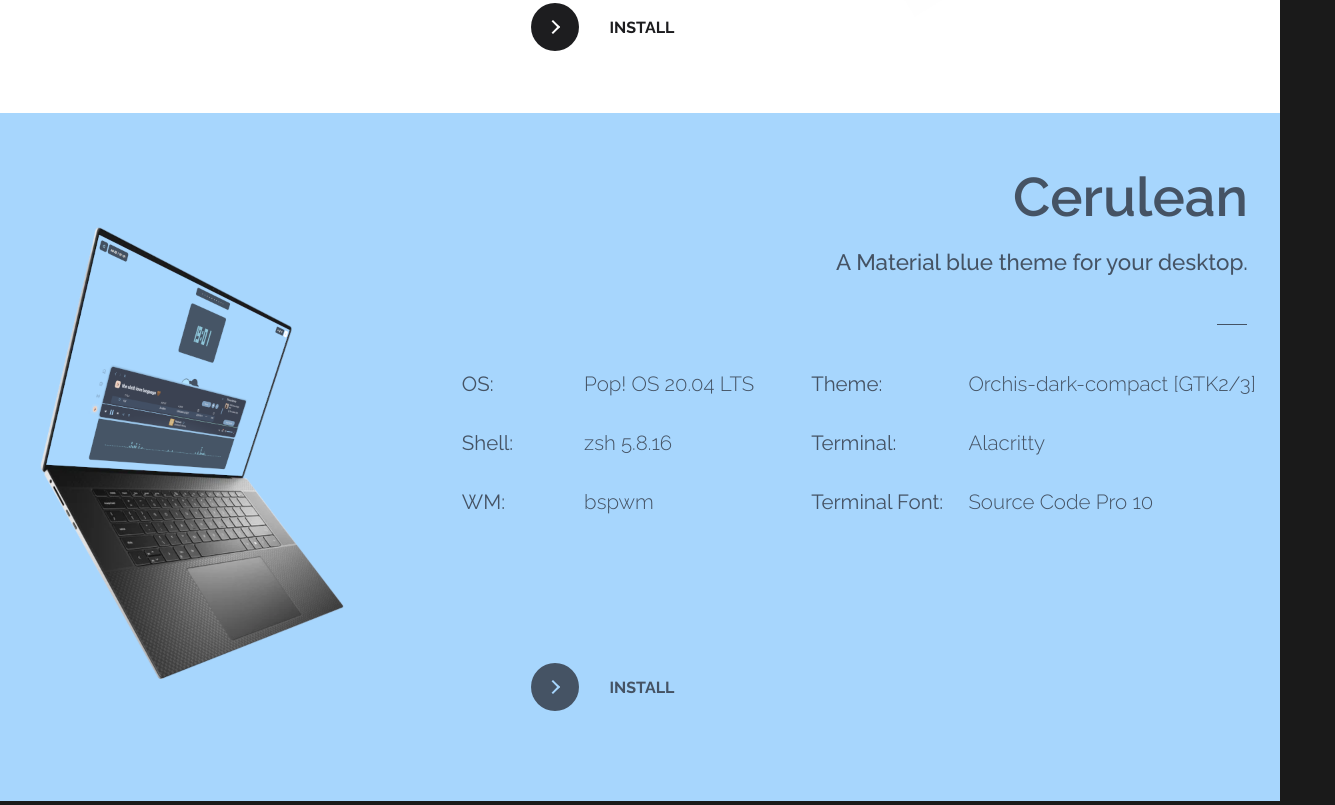
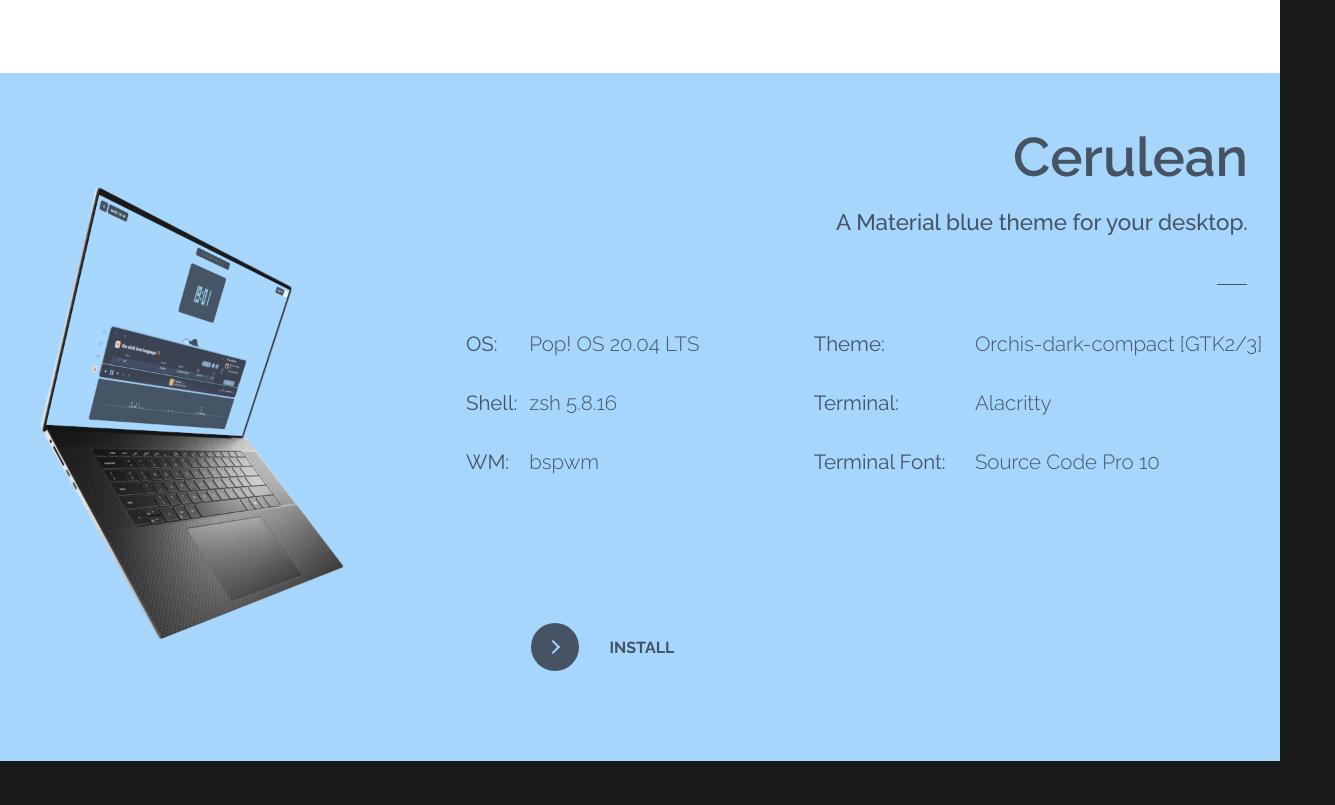
Before and after one commit to VaughnValle/nixlabs, a plain HTML site: page index.html in a window 1280 px wide. Shown: the part 1285-2090 px from the top of the page, 1335 px wide, since content can reach past the window. After the commit the page ends 2050 px from the top, so only its background shows below. Drawn offline with Linux system fonts and the light colour scheme.

Commit message:
Updated CSS: fixed content resizing and install button dynamic pos.

```diff
--- a/styles/style.css
+++ b/styles/style.css
@@ -111,8 +111,8 @@ nav a {
    transition: opacity 100ms ease-in-out;
 }
 
-nava: hover {
-   color: ;
+nav a:hover {
+   color: white;
 }
 
 .nav-toggle {
@@ -341,7 +341,7 @@ hr {
    object-fit: cover;
    width: 100%;
    height: 100%;
-   padding-top: 150px;
+   padding-top: 110px;
 }
 
 .setupbox {
@@ -392,7 +392,7 @@ body {
 
 .bt-cont {
    position: absolute;
-   top: 84%;
+   top: 86%;
    left: 37%;
 }
 
@@ -583,7 +583,9 @@ button:hover .button-text {
 }
 
 #cerbox {
-   left: -89%;
+   float: right;
+   margin-right: -2%;
+   width: 190%;
 }
 
 .infobox-bold h4,
@@ -623,6 +625,27 @@ button:hover .button-text {
    position: absolute;
    left: 58%;
 }
+
+#cerbox .infobox {
+   left: 8%;
+}
+
+#cerbox #add-bold {
+   left: 44%;
+}
+
+#cerbox #ad h4 {
+   position: relative;
+}
+
+#cerbox #add {
+   width: 300px;
+   left: 64.4%;
+}
+/*
+#cerbox #add h4 {
+     text-align: right;
+}*/
 
 #lush-hr {
    color: #1d1d1f;
@@ -700,3 +723,15 @@ button:hover .button-text {
       font-size: 5em;
    }
 }
+
+@media screen and (min-width: 1250px) {
+   .bt-cont {
+      top: 80%;
+   }
+}
+
+@media screen and (min-width: 1420px) {
+   #cerbox #add {
+      width: 350px;
+   }
+}
```
